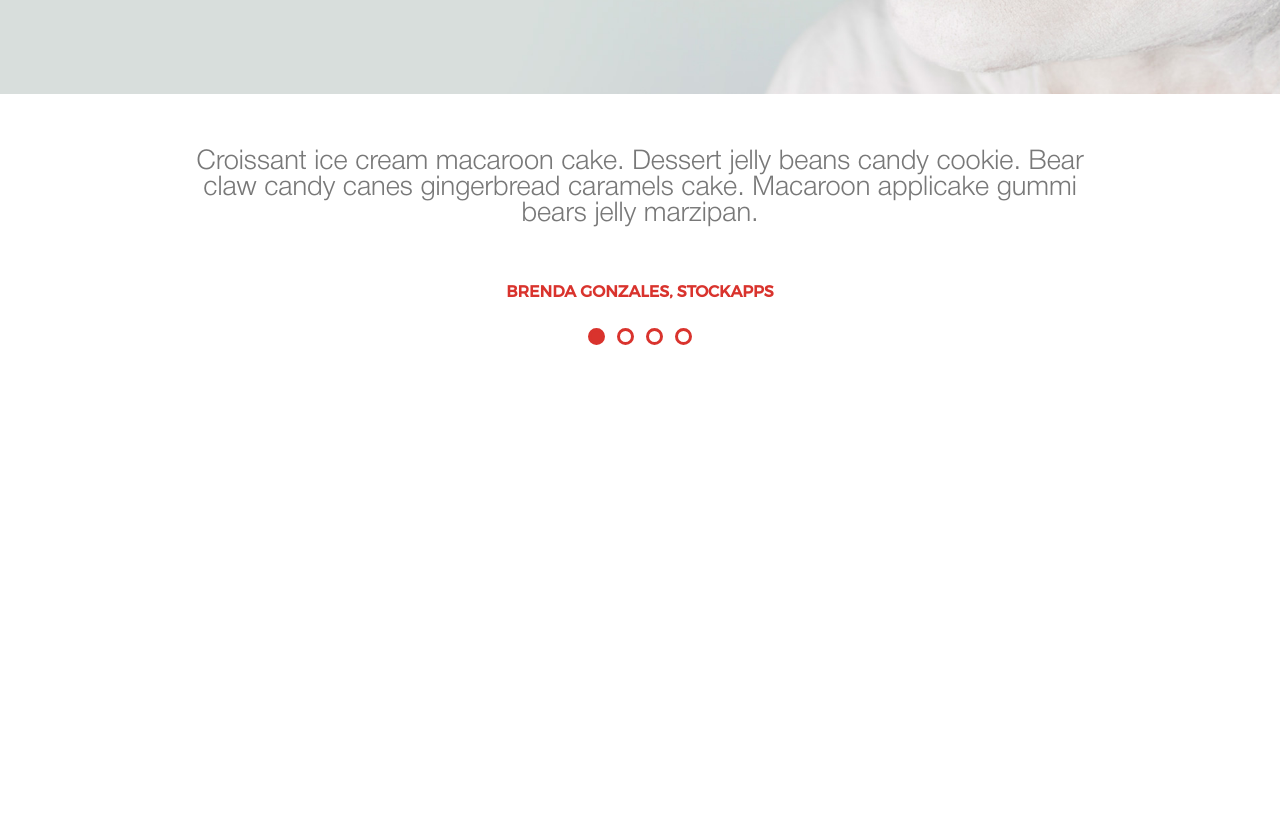
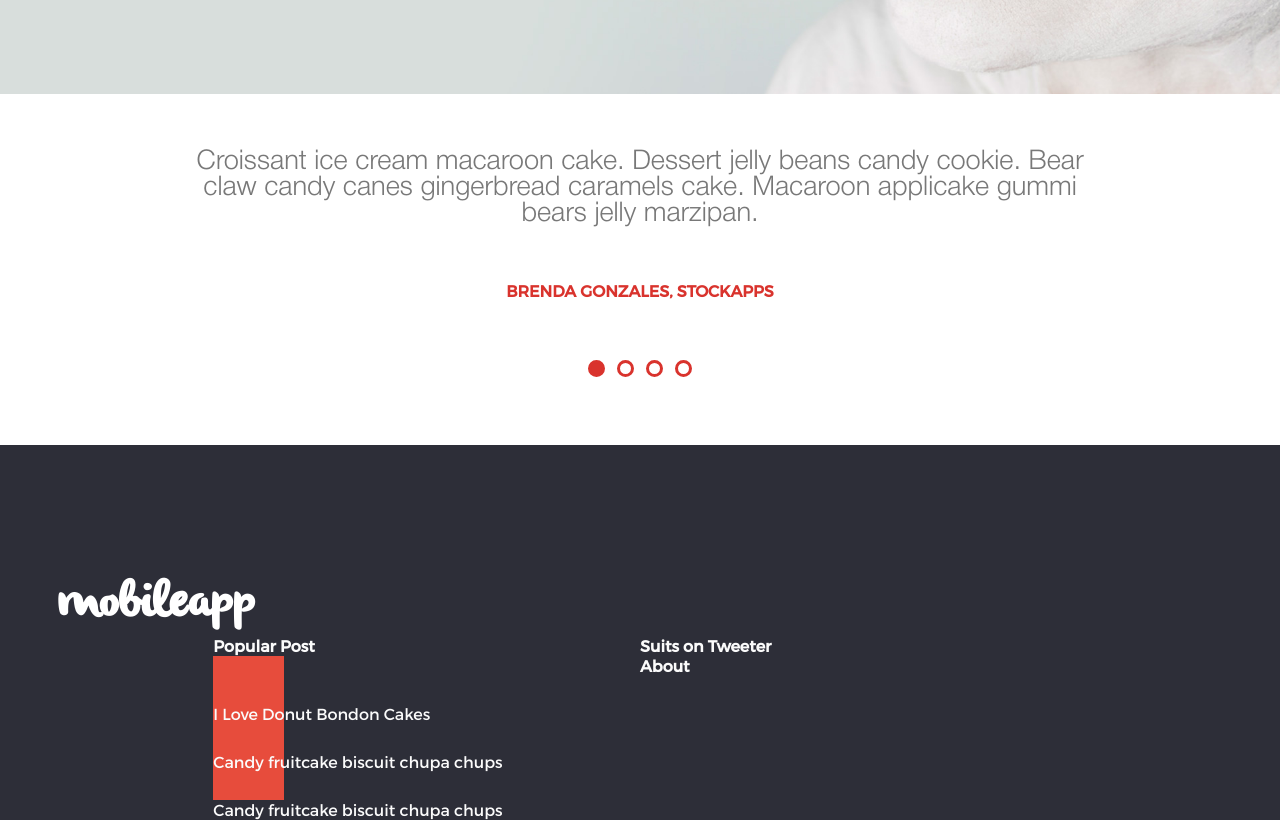
Before and after one commit to kovalevsky0/applanding, a plain HTML site: page index.html in a window 1280 px wide. Shown: the part 1798-2618 px from the top of the page. Before the commit the page ends 2147 px from the top, so only its background shows below. Drawn offline with nearby package versions, Linux system fonts and the light colour scheme.

Commit message:
Unfinished footer. Not inserted image 'phone'

```diff
--- a/css/style.css
+++ b/css/style.css
@@ -131,7 +131,7 @@
 .logo {
 	float: left;
 }
-	.logo h1 a {
+	.logo a {
 		color: #fff;
 		font-family: 'olivierregular';
 		font-size: 1.5em;
@@ -209,11 +209,16 @@
 		width: 18em;
 	}
 
+.header-clear {
+	height: 1em;
+}
+
 .mobile {
 	background: url(../img/mobile-bg.png) top center no-repeat;
-	height:  644px;
-	float: left;
+	float: right!important;
+	height: 40em;
 	background-size: contain;
+	margin-top: -1em;
 }
 
 .features {
@@ -304,8 +309,9 @@
 	}
 
 
-.slides {
+.slider {
 	text-align: center;
+	padding-bottom: 4em;
 }
 
 	.slides li h3 {
@@ -320,11 +326,41 @@
 	}
 
 	.slides li p {
-	padding-bottom: 3em;
+		padding-bottom: 5em;
 		color: #d9332d;
 		font-family: 'montserratregular';
 		font-weight: bold;
 	}
+
+.footer {
+	background: #2d2e38;
+	padding-top: 8em;
+}
+
+	.footer-content h2 {
+		font-family: 'montserratregular';
+		font-size: 1em;
+		color: #fbfbfb;
+		float: none!important;
+
+	}
+
+	.redbox {
+		background: #e74c3c;
+		height: 3em;
+		float: none!important;
+	}
+
+	.footer-content p {
+		font-family: 'montserratregular';
+		color: #fbfbfb;
+		float: left;
+	}
+
+	.footer-block-1 {
+		margin-left: 16.666666667%;
+	}
+
 
  /*.block-inner {
     position: relative;
--- a/index.html
+++ b/index.html
@@ -10,9 +10,7 @@
 <body>
 	<header class="container header">
 		<div class="row">
-			<div class="logo cols col-6">
-				<h1><a href="#">mobileapp</a></h1>
-			</div>
+			<h1 class="logo cols col-6"><a href="#">mobileapp</a></h1>
 			<div class="cols col-6">
 				<nav class="menu">
 					<li><a href="#">Home</a></li>
@@ -30,7 +28,7 @@
 				<p>Fruitcake donut gummies. <br>Candy liquorice biscuit. Sugar plum jelly gummi bears brownie toffee cupcake caramels brownie cookie.</p><br>
 				<a href="#">Download on Appstore</a>
 			</div>
-			<div class="cols col-3 clear"></div>
+			<div class="cols col-3 header-clear"></div>
 			<div class="cols col-4">
 
 			</div>
@@ -39,6 +37,7 @@
 	<div class="container">
 		<div class="row">
 			<div class="cols col-12 features">
+						<!--<div class="mobile cols col-4"></div>-->
 				<h1>App Features</h1>
 				<p>Donut sesame snaps donut pie dessert chupa chups wafer dragee. Gummies fruitcake<br>chupa chups cookie liquorice. Chocolate pudding dessert jelly fruitcake tart jelly wafer. <br>Sweet roll carrot cake croissant.</p>
 			</div>
@@ -122,8 +121,30 @@
 			          </ul>
 			        </div>
 			      </section>
+
 				</div>
 			</div>
+			<footer class="container footer">
+				<div class="row">
+			      	<h1 class="logo cols col-4"><a href="#">mobileapp</a></h1>
+			    </div>
+			      	<div class="row footer-content">
+			      		<div class="cols col-4 footer-block-1">
+			      			<h2>Popular Post</h2>
+			      			<div class="redbox cols col-2"></div><p>I Love Donut
+			      			Bondon Cakes</p><div class="redbox cols col-2"></div><p>Candy fruitcake
+			      			biscuit chupa chups</p>
+			      			<div class="redbox cols col-2"></div><p class="last-p">Candy fruitcake
+			      			biscuit chupa chups</p>
+			      		</div>
+			      		<div class="cols col-4 footer-block">
+			      			<h2>Suits on Tweeter</h2>
+			      		</div>
+			      		<div class="cols col-4">
+			      			<h2>About</h2>
+			      		</div>
+			      	</div>
+			</footer>
 		</div>
 	</div>
 
```
Lines whose indentation alone changed are shown as unchanged.
